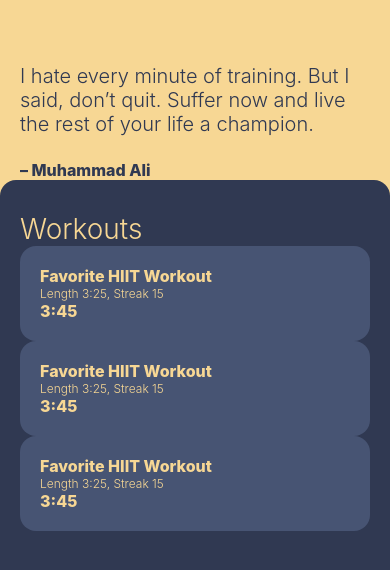
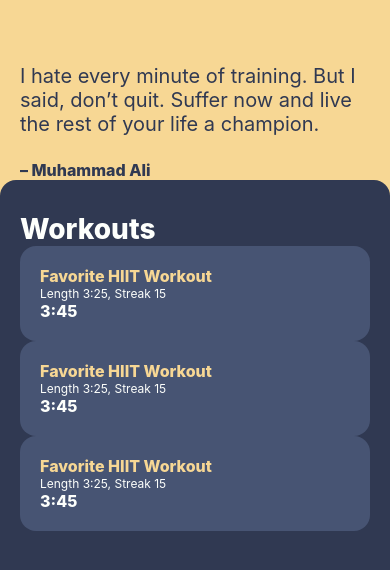
Before and after one commit to iamhenry/tiempo-app, a React Native app: screen / in a window 390 px wide. Shown: the top 570 px of the page. Built offline with nearby package versions, Linux system fonts and the light colour scheme.

Commit message:
Adding custom props to text styled components

```diff
--- a/App.js
+++ b/App.js
@@ -3,20 +3,25 @@ import { StyleSheet, Text, View } from "react-native";
 import Quote from "./components/Quote/Quote";
 import { H2 } from "./components/Global/Primitives";
 import { WorkoutCell } from "./components/WorkoutCell/WorkoutCell";
-import Tokens from "./components/Global/Tokens"
+import Tokens from "./components/Global/Tokens";
 
 export default function App() {
   return (
     <View style={styles.app}>
       <View style={styles.container}>
         <View style={styles.quoteContainer}>
-        <Quote/>
+          <Quote />
         </View>
         <View style={styles.workoutList}>
-          <H2>Workouts</H2>
-          <WorkoutCell/>
-          <WorkoutCell/>
-          <WorkoutCell/>
+          <H2
+            color={Tokens.color.snowWhite100}
+            fontWeight={Tokens.fontWeight.bold}
+          >
+            Workouts
+          </H2>
+          <WorkoutCell />
+          <WorkoutCell />
+          <WorkoutCell />
         </View>
       </View>
     </View>
@@ -46,5 +51,5 @@ const styles = StyleSheet.create({
   quoteContainer: {
     paddingLeft: 20,
     paddingRight: 20,
-  }
+  },
 });
--- a/components/Global/Primitives.js
+++ b/components/Global/Primitives.js
@@ -1,40 +1,64 @@
-import styled from 'styled-components/native';
-import Tokens from './Tokens';
+import styled from "styled-components/native";
+import Tokens from "./Tokens";
 
-export const H1 = styled.Text`
-  color: ${Tokens.color.blueMoon200};
-  color: ${props => props.dark ? `${Tokens.color.blueMoon200}` : `${Tokens.color.summerTime200}`};
-  font-size: ${Tokens.fontSize.h1};
-  font-weight: 300;
-`;
+export const H1 = styled.Text((props) => ({
+  color: props.color,
+  fontSize: `${Tokens.fontSize.h1}`,
+  fontWeight: props.fontWeight,
+  // add font family as prop for all
+}));
 
-export const H2 = styled.Text`
-  /* color: ${Tokens.color.blueMoon200}; */
-  color: ${props => props.dark ? `${Tokens.color.blueMoon200}` : `${Tokens.color.summerTime200}`};
-  font-size: ${Tokens.fontSize.h2};
-  font-weight: 300;
-`;
+export const H2 = styled.Text((props) => ({
+  color: props.color,
+  fontSize: `${Tokens.fontSize.h2}`,
+  fontWeight: props.fontWeight,
+}));
 
-export const H3 = styled.Text`
-  color: ${props => props.dark ? `${Tokens.color.blueMoon200}` : `${Tokens.color.summerTime200}`};
-  font-size: ${Tokens.fontSize.h3};
-  font-weight: 300;
-`;
+export const H3 = styled.Text((props) => ({
+  color: props.color,
+  fontSize: `${Tokens.fontSize.h3}`,
+  fontWeight: props.fontWeight,
+}));
 
-export const H4 = styled.Text`
-  color: ${props => props.dark ? `${Tokens.color.blueMoon200}` : `${Tokens.color.summerTime200}`};
-  font-size: ${Tokens.fontSize.h4};
-  font-weight: 300;
-`;
+export const H4 = styled.Text((props) => ({
+  color: props.color,
+  fontSize: `${Tokens.fontSize.h4}`,
+  fontWeight: props.fontWeight,
+}));
 
-export const H5 = styled.Text`
-  color: ${props => props.dark ? `${Tokens.color.blueMoon200}` : `${Tokens.color.summerTime200}`};
-  font-size: ${Tokens.fontSize.h5};
-  font-weight: ${Tokens.fontWeight.bold};
-`;
+export const H5 = styled.Text((props) => ({
+  color: props.color,
+  fontSize: `${Tokens.fontSize.h5}`,
+  fontWeight: props.fontWeight,
+}));
 
-export const H6 = styled.Text`
-  color: ${props => props.dark ? `${Tokens.color.blueMoon200}` : `${Tokens.color.summerTime200}`};
-  font-size: ${Tokens.fontSize.h6};
-  font-weight: 300;
-`;
+export const H6 = styled.Text((props) => ({
+  color: props.color,
+  fontSize: `${Tokens.fontSize.h6}`,
+  fontWeight: props.fontWeight,
+}));
+
+// export const H6 = styled.Text`
+//   color: ${(props) =>
+//     props.dark
+//       ? `${Tokens.color.blueMoon200}`
+//       : `${Tokens.color.summerTime200}`};
+//   font-size: ${Tokens.fontSize.h6};
+//   font-weight: 300;
+// `;
+
+// ${(props) => {
+//     switch (props.fontWeight) {
+//       case "regular":
+//         return `font-weight: ${Tokens.fontWeight.regular}`;
+//       case "semiBold":
+//         return `font-weight: ${Tokens.fontWeight.semiBold}`;
+//     }
+//     return `font-weight: ${Tokens.fontWeight.bold}`;
+//   }}
+
+// export const H5 = styled.Text`
+//   color: ${props => props.dark ? `${Tokens.color.blueMoon200}` : `${Tokens.color.summerTime200}`};
+//   font-size: ${Tokens.fontSize.h5};
+//   font-weight: ${Tokens.fontWeight.bold};
+// `;
--- a/components/WorkoutCell/WorkoutCell.js
+++ b/components/WorkoutCell/WorkoutCell.js
@@ -1,27 +1,41 @@
 import React from "react";
 import { View, StyleSheet } from "react-native";
-import { H5, H6 } from "../Global/Primitives";
+import { H4, H5, H6 } from "../Global/Primitives";
 import styled from "styled-components/native";
+import Tokens from "../Global/Tokens";
 
 // TODO:
 // 1. Style this component with tokens
-// 2. Make this component flexible with css (nice to have)
+// 2. Make this component flexible with css by reusing tokens(nice to have)
 // 3. text primitives need to have props/modifiers for color and weight
-
+// 4. add milestones to Github for v1 release
 
 export const StyledWorkoutCell = styled.View`
   background-color: #1c1c1c;
   background-color: #475473;
-  border-radius: 16px;
+  border-radius: ${Tokens.spacing.small};
   padding: 20px;
 `;
 
 export const WorkoutCell = () => {
   return (
     <StyledWorkoutCell>
-      <H5>Favorite HIIT Workout</H5>
-      <H6>Length 3:25, Streak 15</H6>
-      <H5>3:45</H5>
+      {/*
+        ideal solution for customizable styled components
+        <H5 blue bold></H5>
+        blue = font color
+        bold = font weight
+    */}
+      <H5
+        fontWeight={Tokens.fontWeight.bold}
+        color={Tokens.color.summerTime200}
+      >
+        Favorite HIIT Workout
+      </H5>
+      <H6 color={Tokens.color.snowWhite100}>Length 3:25, Streak 15</H6>
+      <H5 fontWeight={Tokens.fontWeight.bold} color={Tokens.color.snowWhite100}>
+        3:45
+      </H5>
     </StyledWorkoutCell>
   );
 };
--- a/components/quote/quote.js
+++ b/components/quote/quote.js
@@ -1,22 +1,29 @@
 import React from "react";
 import { StyleSheet, Text, View } from "react-native";
 import styled from "styled-components";
-import {H4, H5} from '../Global/Primitives'
+import { H4, H5 } from "../Global/Primitives";
+import Tokens from "../Global/Tokens";
 
 export default function Quote() {
   return (
     <View>
-      <H4 dark style={styles.quote}>
+      <H4
+        style={styles.quote}
+        fontWeight={Tokens.fontWeight.regular}
+        color={Tokens.color.blueMoon200}
+      >
         I hate every minute of training. But I said, don’t quit. Suffer now and
         live the rest of your life a champion.
       </H4>
-      <H5 dark>– Muhammad Ali</H5>
+      <H5 color={Tokens.color.blueMoon200} fontWeight={Tokens.fontWeight.bold}>
+        – Muhammad Ali
+      </H5>
     </View>
   );
 }
 
 const styles = StyleSheet.create({
   quote: {
-    paddingBottom: 24
+    paddingBottom: 24,
   },
 });
```
